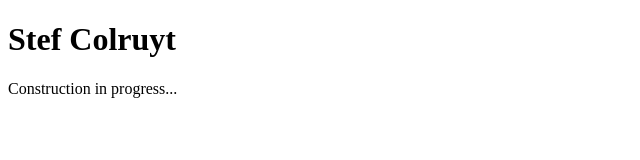
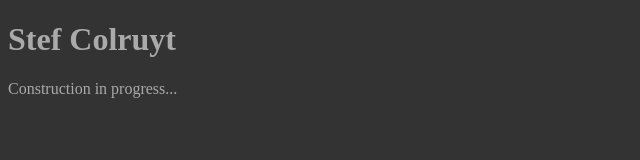
Before and after one commit to SteCol/SteCol.github.io, a plain HTML site: page index.html in a window 1280 px wide. Shown: the whole page, without its empty margins (0-640 px from the left). Drawn offline with Linux system fonts and the light colour scheme.

Commit message:
Added styles.css

```diff
--- a/index.html
+++ b/index.html
@@ -1,5 +1,8 @@
 <!DOCTYPE html>
 <html>
+  <head>
+    <link rel="stylesheet" href="styles.css">
+  </head>
 <body>
 <h1>Stef Colruyt</h1>
 <p></p>
--- /dev/null
+++ b/styles.css
@@ -0,0 +1,9 @@
+body {
+    background-color: #333333;
+  }
+  h1 {
+    color: #AAAAAA;
+  }
+  p {
+    color: #AAAAAA;
+  }
```
